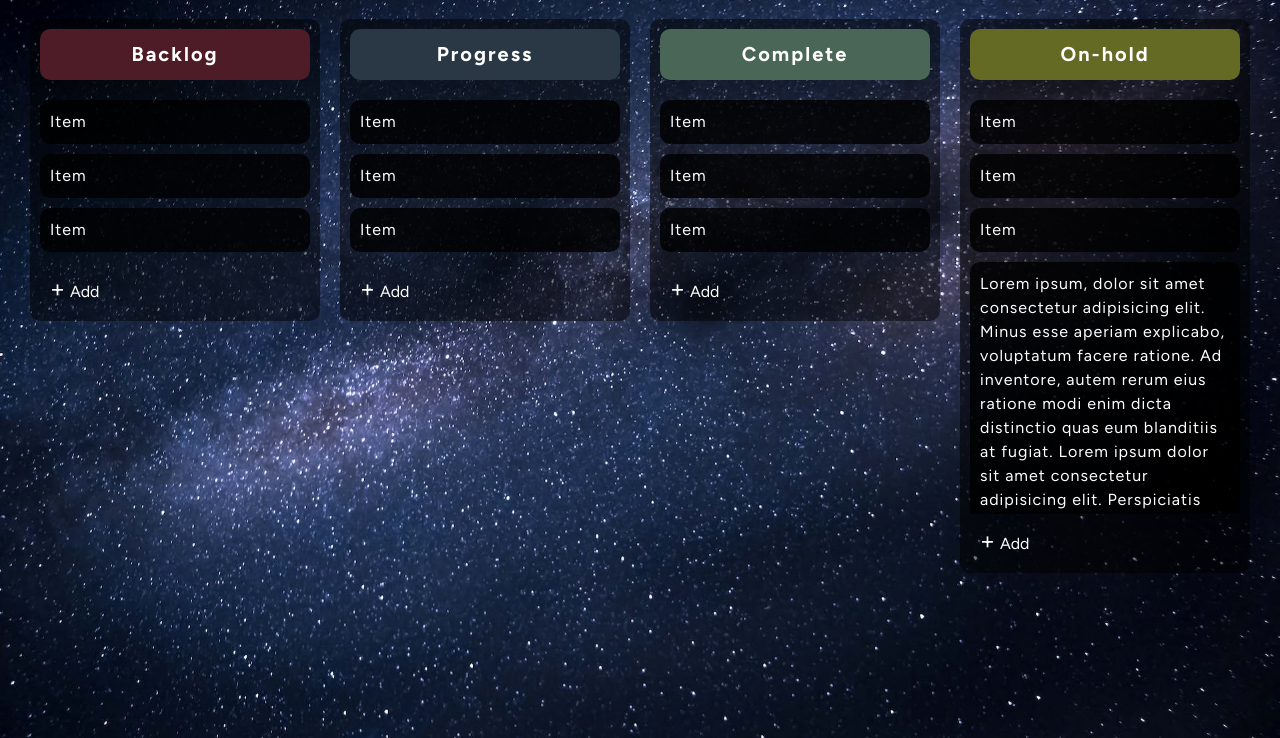
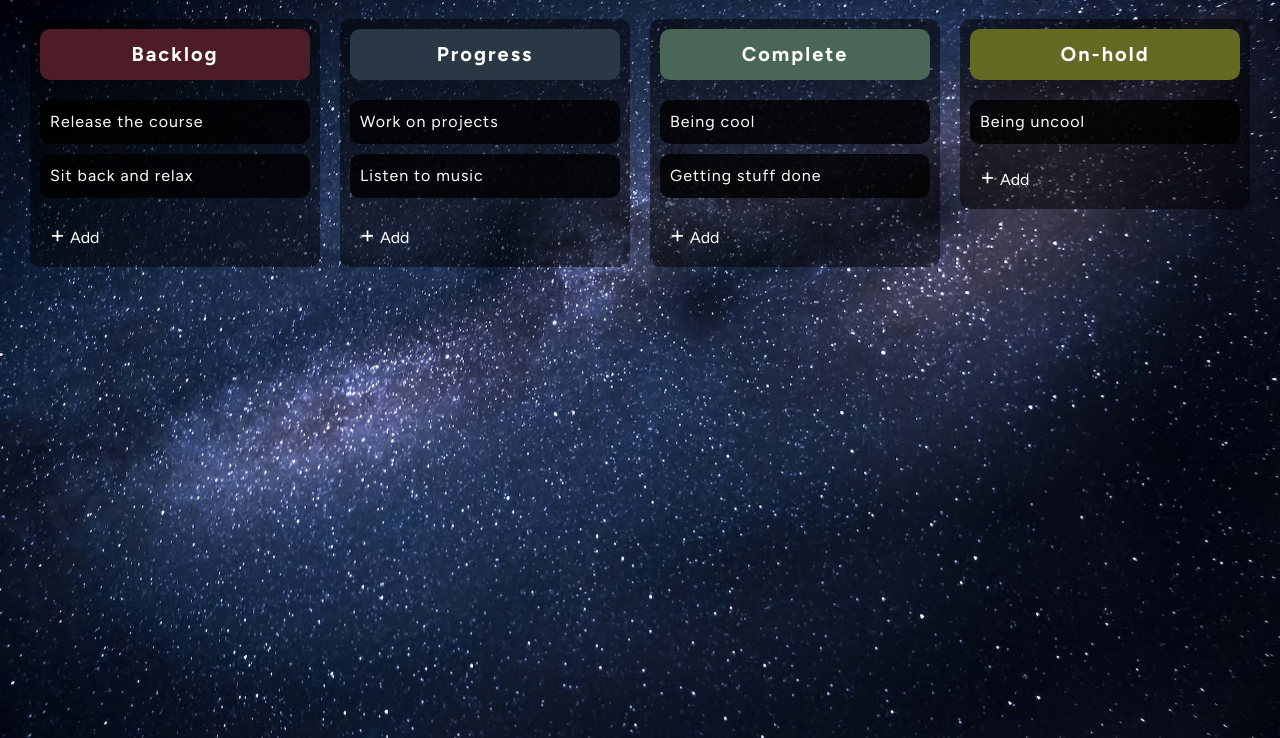
Before and after one commit to molano5858/drag-and-drop, a plain HTML site: page index.html in a window 1280 px wide. Shown: the part 62-800 px from the top of the page. Drawn offline with Linux system fonts and the light colour scheme.

Commit message:
Create list elements for each column from localStorage

```diff
--- a/index.html
+++ b/index.html
@@ -20,11 +20,7 @@
           </span>
           <!-- Backlog Content -->
           <div id="backlog-content" class="custom-scroll">
-            <ul class="drag-item-list" id="backlog-list">
-              <li class="drag-item">Item</li>
-              <li class="drag-item">Item</li>
-              <li class="drag-item">Item</li>
-            </ul>
+            <ul class="drag-item-list" id="backlog-list"></ul>
           </div>
           <!-- Add button group -->
           <div class="add-btn-group">
@@ -48,11 +44,7 @@
           </span>
           <!-- progress Content -->
           <div id="progress-content" class="custom-scroll">
-            <ul class="drag-item-list" id="progress-list">
-              <li class="drag-item">Item</li>
-              <li class="drag-item">Item</li>
-              <li class="drag-item">Item</li>
-            </ul>
+            <ul class="drag-item-list" id="progress-list"></ul>
           </div>
           <!-- Add button group -->
           <div class="add-btn-group">
@@ -76,11 +68,7 @@
           </span>
           <!-- complete Content -->
           <div id="complete-content" class="custom-scroll">
-            <ul class="drag-item-list" id="complete-list">
-              <li class="drag-item">Item</li>
-              <li class="drag-item">Item</li>
-              <li class="drag-item">Item</li>
-            </ul>
+            <ul class="drag-item-list" id="complete-list"></ul>
           </div>
           <!-- Add button group -->
           <div class="add-btn-group">
@@ -104,21 +92,7 @@
           </span>
           <!-- on-hold Content -->
           <div id="on-hold-content" class="custom-scroll">
-            <ul class="drag-item-list" id="on-hold-list">
-              <li class="drag-item">Item</li>
-              <li class="drag-item">Item</li>
-              <li class="drag-item">Item</li>
-              <li class="drag-item">
-                Lorem ipsum, dolor sit amet consectetur adipisicing elit. Minus
-                esse aperiam explicabo, voluptatum facere ratione. Ad inventore,
-                autem rerum eius ratione modi enim dicta distinctio quas eum
-                blanditiis at fugiat. Lorem ipsum dolor sit amet consectetur
-                adipisicing elit. Perspiciatis sed deserunt quaerat
-                necessitatibus, ullam itaque quae eum laborum nam nihil
-                voluptates pariatur iusto dicta! Nam cupiditate aspernatur dolor
-                et qui.
-              </li>
-            </ul>
+            <ul class="drag-item-list" id="on-hold-list"></ul>
           </div>
           <!-- Add button group -->
           <div class="add-btn-group">
--- a/script.js
+++ b/script.js
@@ -1,74 +1,102 @@
-const addBtns = document.querySelectorAll('.add-btn:not(.solid)');
-const saveItemBtns = document.querySelectorAll('.solid');
-const addItemContainers = document.querySelectorAll('.add-container');
-const addItems = document.querySelectorAll('.add-item');
+const addBtns = document.querySelectorAll(".add-btn:not(.solid)");
+const saveItemBtns = document.querySelectorAll(".solid");
+const addItemContainers = document.querySelectorAll(".add-container");
+const addItems = document.querySelectorAll(".add-item");
 // Item Lists
-const itemLists = document.querySelectorAll('.drag-item-list');
-const backlogList = document.getElementById('backlog-list');
-const progressList = document.getElementById('progress-list');
-const completeList = document.getElementById('complete-list');
-const onHoldList = document.getElementById('on-hold-list');
+const itemLists = document.querySelectorAll(".drag-item-list");
+const backlogList = document.getElementById("backlog-list");
+const progressList = document.getElementById("progress-list");
+const completeList = document.getElementById("complete-list");
+const onHoldList = document.getElementById("on-hold-list");
 
 // Items
-
+let updatedOnLoad = false;
 
 // Initialize Arrays
 let backlogListArray = [];
 let progressListArray = [];
 let completeListArray = [];
 let onHoldListArray = [];
+let listArrays = [];
 
 // Drag Functionality
 
-
 // Get Arrays from localStorage if available, set default values if not
 function getSavedColumns() {
-  if (localStorage.getItem('backlogItems')) {
+  if (localStorage.getItem("backlogItems")) {
     backlogListArray = JSON.parse(localStorage.backlogItems);
     progressListArray = JSON.parse(localStorage.progressItems);
     completeListArray = JSON.parse(localStorage.completeItems);
     onHoldListArray = JSON.parse(localStorage.onHoldItems);
   } else {
-    backlogListArray = ['Release the course', 'Sit back and relax'];
-    progressListArray = ['Work on projects', 'Listen to music'];
-    completeListArray = ['Being cool', 'Getting stuff done'];
-    onHoldListArray = ['Being uncool'];
+    backlogListArray = ["Release the course", "Sit back and relax"];
+    progressListArray = ["Work on projects", "Listen to music"];
+    completeListArray = ["Being cool", "Getting stuff done"];
+    onHoldListArray = ["Being uncool"];
   }
 }
 
 // Set localStorage Arrays
 function updateSavedColumns() {
-  localStorage.setItem('backlogItems', JSON.stringify(backlogListArray));
-  localStorage.setItem('progressItems', JSON.stringify(progressListArray));
-  localStorage.setItem('completeItems', JSON.stringify(completeListArray));
-  localStorage.setItem('onHoldItems', JSON.stringify(onHoldListArray));
+  listArrays = [
+    backlogListArray,
+    progressListArray,
+    completeListArray,
+    onHoldListArray,
+  ];
+  const arrayNames = ["backlog", "progress", "complete", "onHold"];
+
+  arrayNames.forEach((arrayName, index) => {
+    localStorage.setItem(
+      `${arrayName}Items`,
+      JSON.stringify(listArrays[index])
+    );
+  });
 }
 
 // Create DOM Elements for each list item
 function createItemEl(columnEl, column, item, index) {
-  console.log('columnEl:', columnEl);
-  console.log('column:', column);
-  console.log('item:', item);
-  console.log('index:', index);
+  // console.log("columnEl:", columnEl);
+  // console.log("column:", column);
+  // console.log("item:", item);
+  // console.log("index:", index);
   // List Item
-  const listEl = document.createElement('li');
-  listEl.classList.add('drag-item');
-
+  const listEl = document.createElement("li");
+  listEl.classList.add("drag-item");
+  // adding the text to the element
+  listEl.textContent = item;
+  // apend
+  columnEl.appendChild(listEl);
 }
 
 // Update Columns in DOM - Reset HTML, Filter Array, Update localStorage
 function updateDOM() {
   // Check localStorage once
+  if (!updatedOnLoad) {
+    getSavedColumns();
+  }
+  // Backlog Column
+  backlogList.textContent = ""; // reset backlog Column
+  backlogListArray.forEach((backlogItem, index) => {
+    createItemEl(backlogList, 0, backlogItem, index);
+  });
+  // Progress Column
+  progressList.textContent = ""; // reset progress Column
+  progressListArray.forEach((progressItem, index) => {
+    createItemEl(progressList, 0, progressItem, index);
+  });
+  // Complete Column
+  completeList.textContent = ""; // reset complete Column
+  completeListArray.forEach((completeItem, index) => {
+    createItemEl(completeList, 0, completeItem, index);
+  });
+  // On Hold Column
+  onHoldList.textContent = ""; // reset onHold Column
+  onHoldListArray.forEach((onHoldItem, index) => {
+    createItemEl(onHoldList, 0, onHoldItem, index);
+  });
+  // Run getSavedColumns only once, Update Local Storage
+}
 
-  // Backlog Column
-
-  // Progress Column
-
-  // Complete Column
-
-  // On Hold Column
-
-  // Run getSavedColumns only once, Update Local Storage
-
-
-}
+// on Load
+updateDOM();
```
